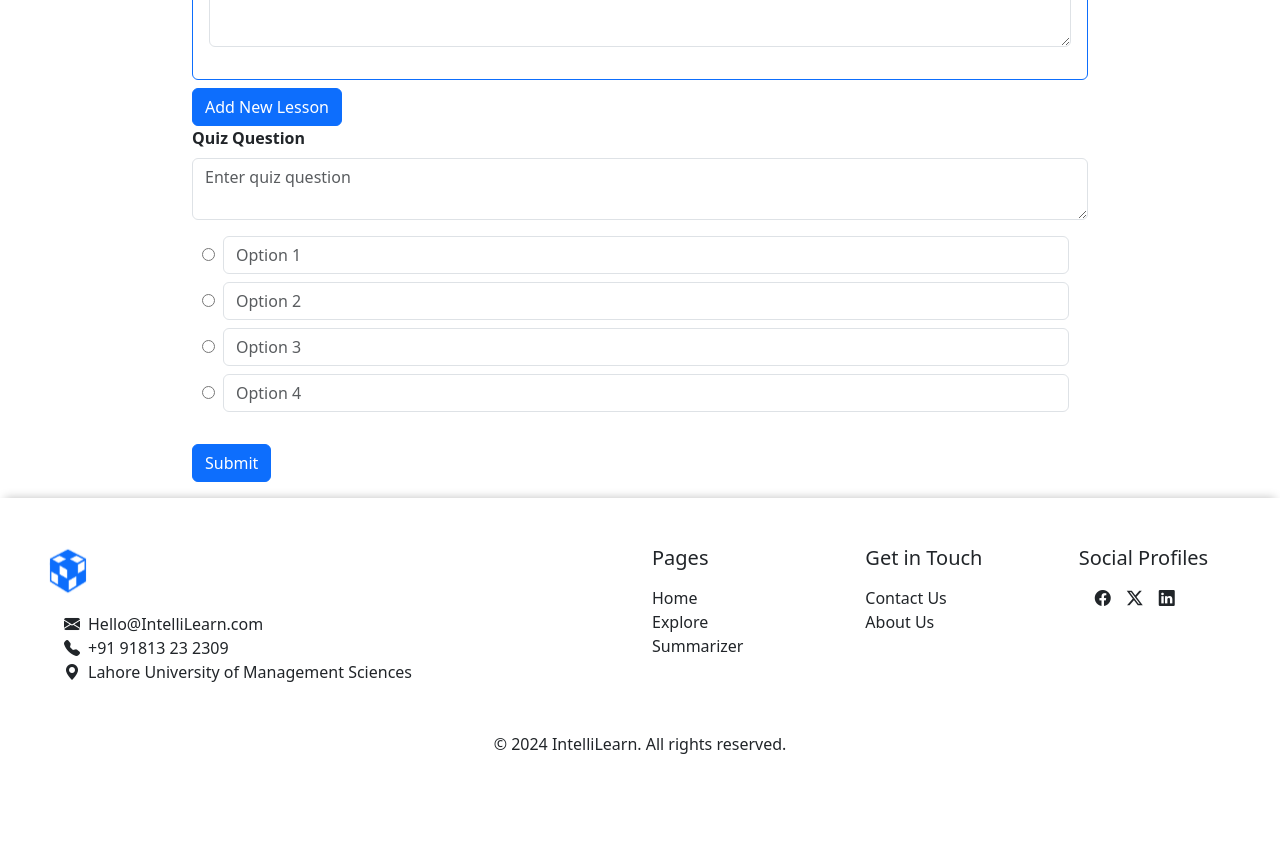
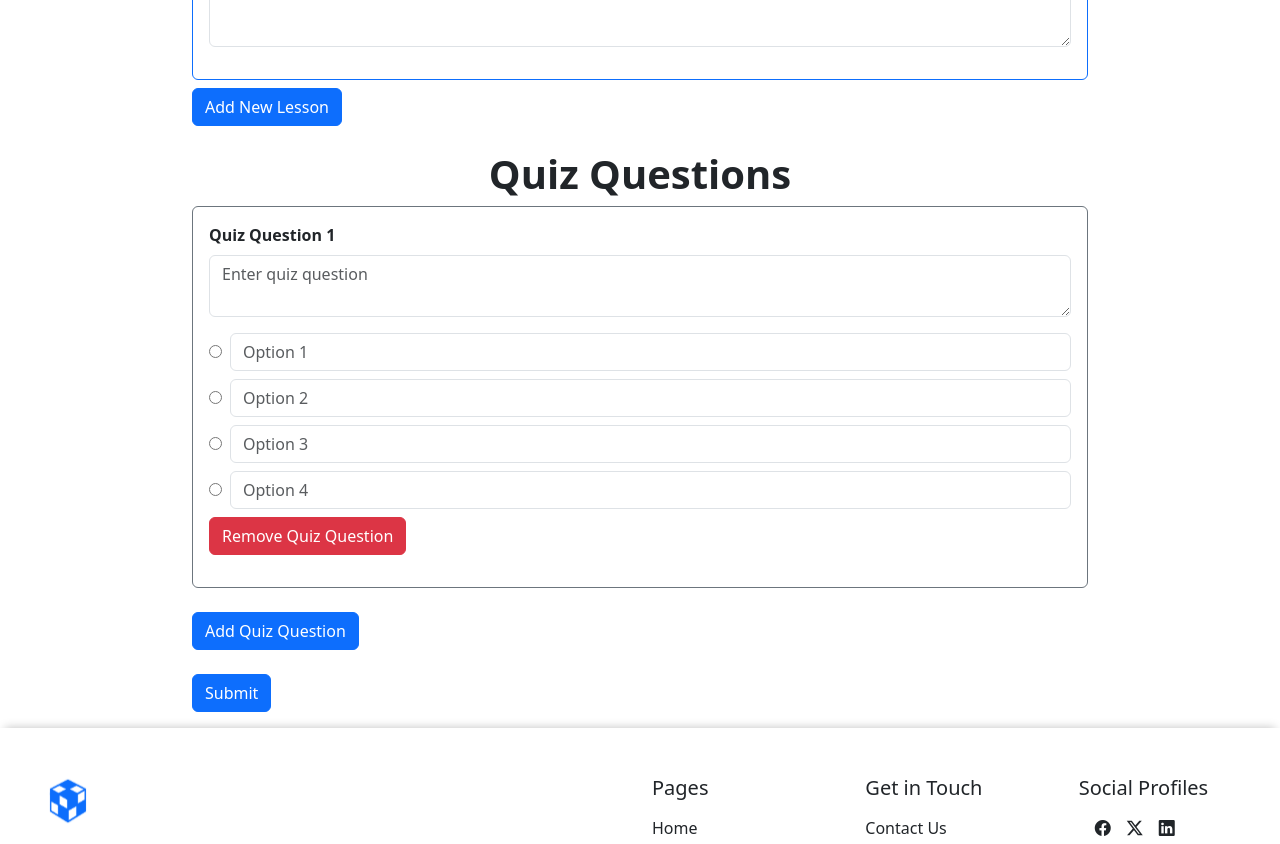
Before and after one commit to hasanhd555/GPT-EdTech, a React (Create React App) app in the folder Frontend/: page /add-course in a window 1280 px wide. Shown: the part 380-1224 px from the top of the page. Before the commit the page ends 1200 px from the top, so only its background shows below. Built offline with nearby package versions, Linux system fonts and the light colour scheme.

Commit message:
Option to add multiple questions added

```diff
--- a/Frontend/src/components/Courses/AddCourse.tsx
+++ b/Frontend/src/components/Courses/AddCourse.tsx
@@ -14,11 +14,13 @@ interface QuizQuestion {
 
 const AddCourse: React.FC = () => {
   const [lessons, setLessons] = useState<Lesson[]>([]);
-  const [quizQuestions, setQuizQuestions] = useState<QuizQuestion[]>([{
+  const [quizQuestions, setQuizQuestions] = useState<QuizQuestion[]>([
+    {
       question: "",
       options: ["", "", "", ""],
       correctOption: -1,
-  }]);
+    },
+  ]);
 
   const addLesson = () => {
     setLessons((lessons) => [...lessons, { title: "", content: "" }]);
@@ -57,25 +59,43 @@ const AddCourse: React.FC = () => {
     if (typeof optionIndex === "undefined") {
       // If optionIndex is undefined, it means we're updating the question text
       const updatedQuizQuestions = quizQuestions.map((quizQuestion, idx) =>
-        idx === questionIndex ? { ...quizQuestion, question: value } : quizQuestion
+        idx === questionIndex
+          ? { ...quizQuestion, question: value }
+          : quizQuestion
       );
       setQuizQuestions(updatedQuizQuestions);
     } else {
       // Update an option value
-      const updatedOptions = quizQuestions[questionIndex].options.map((option, idx) =>
-        idx === optionIndex ? value : option
+      const updatedOptions = quizQuestions[questionIndex].options.map(
+        (option, idx) => (idx === optionIndex ? value : option)
       );
       const updatedQuizQuestions = quizQuestions.map((quizQuestion, idx) =>
-        idx === questionIndex ? { ...quizQuestion, options: updatedOptions } : quizQuestion
+        idx === questionIndex
+          ? { ...quizQuestion, options: updatedOptions }
+          : quizQuestion
       );
       setQuizQuestions(updatedQuizQuestions);
     }
   };
 
+  const handleCorrectOptionChange = (index: number, optionIndex: number) => {
+    const updatedQuizQuestions = quizQuestions.map((qq, i) =>
+      i === index ? { ...qq, correctOption: optionIndex } : qq
+    );
+    setQuizQuestions(updatedQuizQuestions);
+  };
 
-  const handleCorrectOptionChange = (index: number, optionIndex: number) => {
-    const updatedQuizQuestions = quizQuestions.map((qq, i) => i === index ? { ...qq, correctOption: optionIndex } : qq);
-    setQuizQuestions(updatedQuizQuestions);
+  const addQuizQuestion = () => {
+    setQuizQuestions((quizQuestions) => [
+      ...quizQuestions,
+      { question: "", options: ["", "", "", ""], correctOption: -1 },
+    ]);
+  };
+
+  const removeQuizQuestion = (index: number) => {
+    setQuizQuestions((quizQuestions) =>
+      quizQuestions.filter((_, i) => i !== index)
+    );
   };
 
   return (
@@ -130,12 +150,9 @@ const AddCourse: React.FC = () => {
             >
               {/* Omitted for brevity */}
 
-
               <Card.Title className="display-6 text-center fw-bold">
                 Lesson {index + 1} Details
               </Card.Title>
-
-
 
               <div className="mb-3">
                 <label
@@ -173,7 +190,7 @@ const AddCourse: React.FC = () => {
                 type="button"
                 className="btn btn-danger"
                 onClick={() => removeLesson(index)}
-            style={{ marginTop: '10px' }}
+                style={{ marginTop: "10px" }}
               >
                 Remove Lesson
               </button>
@@ -192,10 +209,18 @@ const AddCourse: React.FC = () => {
 
           {/* Quiz form */}
           <div>
+            <h3 className="display-6 text-center fw-bold mt-4">
+              Quiz Questions
+            </h3>
             {quizQuestions.map((quizQuestion, index) => (
-          <div key={index} className="mb-4">
+              <div
+                key={index}
+                className="mb-4 border border-secondary rounded p-3"
+              >
                 <div className="mb-3">
-              <label className="form-label fw-bold">Quiz Question</label>
+                  <label className="form-label fw-bold">
+                    Quiz Question {index + 1}
+                  </label>
                   <textarea
                     className="form-control"
                     rows={2}
@@ -205,28 +230,46 @@ const AddCourse: React.FC = () => {
                   ></textarea>
                 </div>
                 {quizQuestion.options.map((option, optionIndex) => (
-              <div key={optionIndex} className="mb-2">
+                  <div
+                    key={optionIndex}
+                    className="mb-2 d-flex align-items-center"
+                  >
                     <input
                       type="radio"
                       name={`correctOption-${index}`}
                       checked={quizQuestion.correctOption === optionIndex}
-                  onChange={() => handleCorrectOptionChange(index, optionIndex)}
-                  style={{ marginLeft: "10px" }}
+                      onChange={() =>
+                        handleCorrectOptionChange(index, optionIndex)
+                      }
                       className="me-2"
                     />
                     <input
                       type="text"
-                  className="form-control d-inline-block"
-                  style={{ width: "calc(100% - 50px)" }}
+                      className="form-control"
                       placeholder={`Option ${optionIndex + 1}`}
                       value={option}
-                  onChange={(e) => handleQuizQuestionChange(e, index, optionIndex)}
+                      onChange={(e) =>
+                        handleQuizQuestionChange(e, index, optionIndex)
+                      }
                     />
-
                   </div>
                 ))}
+              <button
+              type="button"
+              className="btn btn-danger mb-3"
+              onClick={() => removeQuizQuestion(index)}
+            >
+              Remove Quiz Question
+            </button>
           </div>
         ))}
+            <button
+              type="button"
+              className="btn btn-primary mb-3"
+              onClick={addQuizQuestion}
+            >
+              Add Quiz Question
+            </button>
           </div>
 
           <div>
```
Lines whose indentation alone changed are shown as unchanged.
